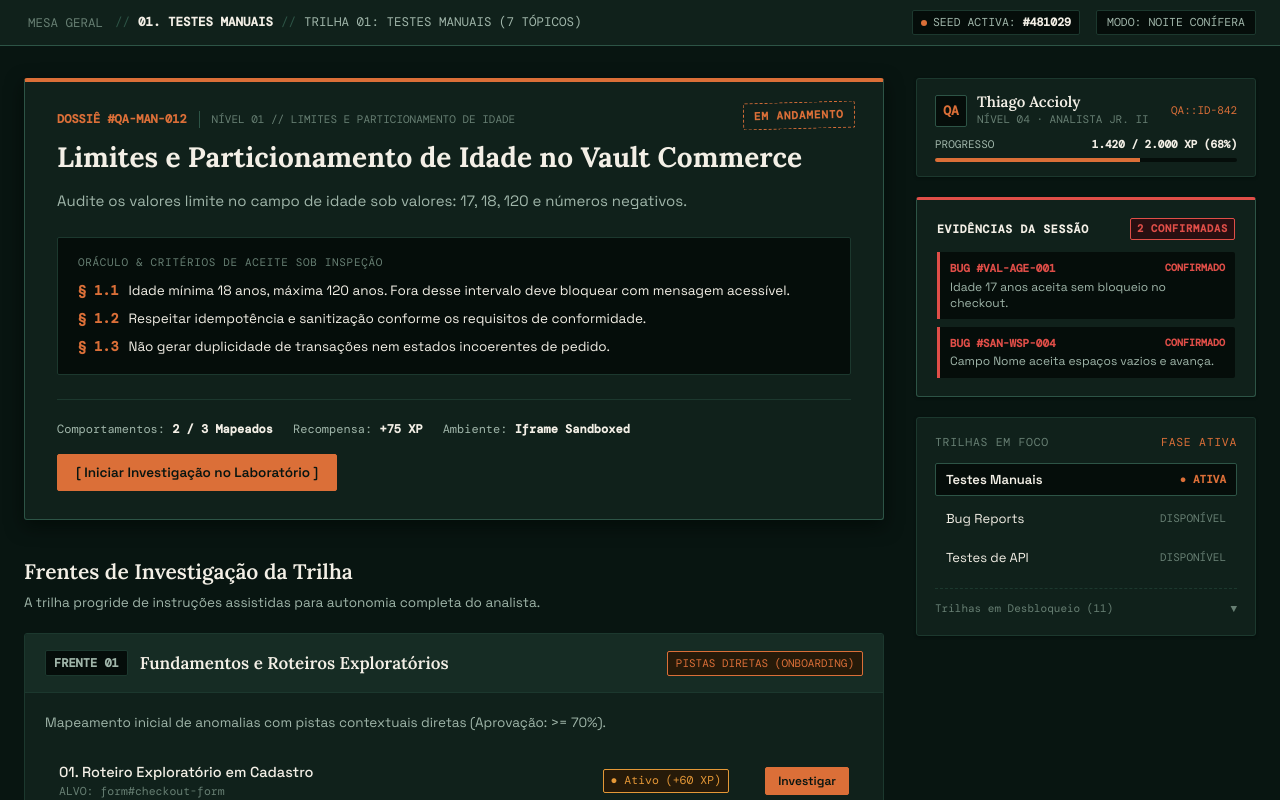
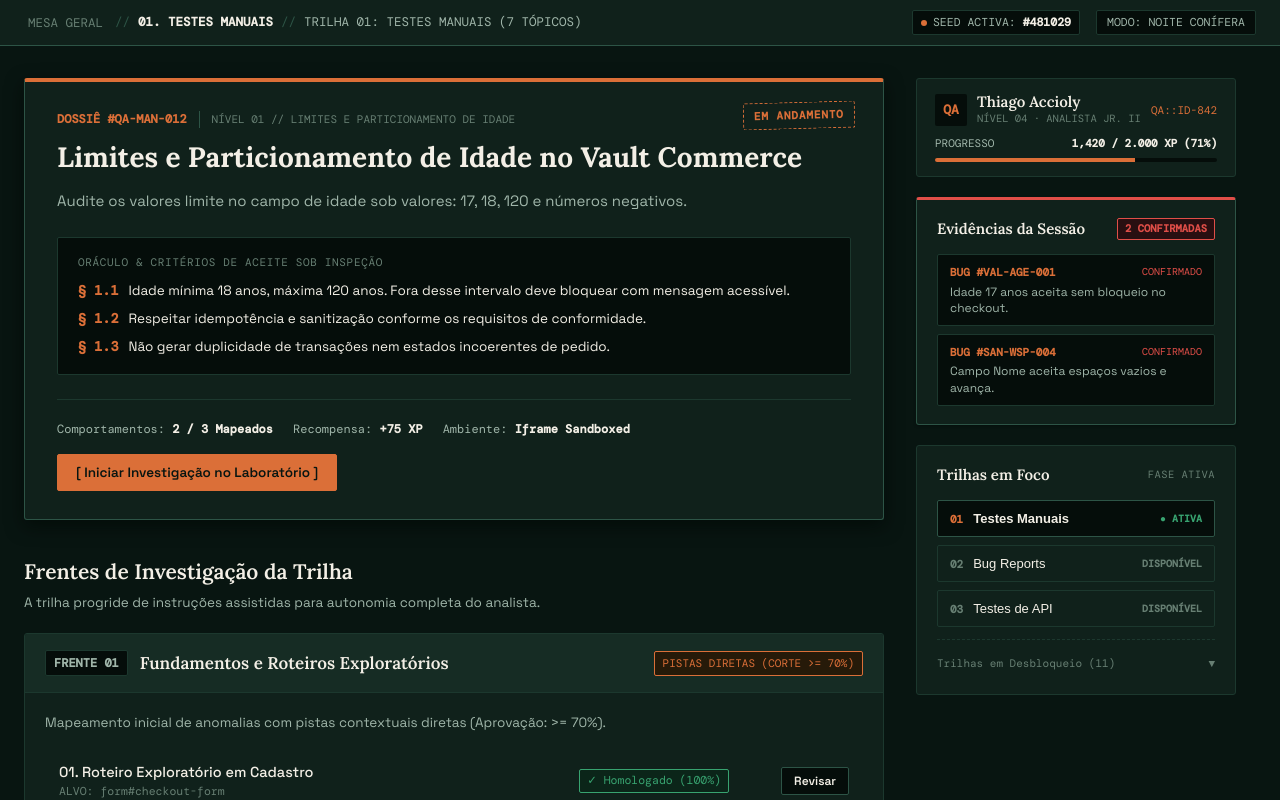
Before and after one commit to Acciolyy/QALearning, a Next.js app in the folder frontend/: page / in a window 1280 px wide. Shown: the top 800 px of the page. Built offline with nearby package versions, Linux system fonts and the light colour scheme; a web font is replaced by a local one.

Commit message:
feat: wire dynamic topic completion, XP increment and live ledger in real Hub desk

```diff
--- a/frontend/src/app/page.tsx
+++ b/frontend/src/app/page.tsx
@@ -75,6 +75,7 @@ export default function InvestigationDeskPage() {
   const [isBriefingOpen, setIsBriefingOpen] = useState<boolean>(false);
 
   // Registro de tópicos completados com seus scores
+  const [xp, setXp] = useState<number>(1420);
   const [completedTopics, setCompletedTopics] = useState<Record<string, number>>({
     'QA-MAN-011': 100
   });
@@ -112,6 +113,7 @@ export default function InvestigationDeskPage() {
 
   const handleTopicCompleted = (topicCode: string, score: number) => {
     setCompletedTopics(prev => ({ ...prev, [topicCode]: score }));
+    setXp(prev => prev + 75);
   };
 
   const currentActiveTopic = selectedTopic || INITIAL_MODULES[0].topics[1];
@@ -158,6 +160,7 @@ export default function InvestigationDeskPage() {
           {/* AS 3 FRENTES DE INVESTIGAÇÃO (7 TÓPICOS) */}
           <ModuleFrentes
             modules={INITIAL_MODULES}
+            completedTopics={completedTopics}
             onOpenBriefing={(topic) => handleOpenTopic(topic)}
           />
         </main>
@@ -167,6 +170,7 @@ export default function InvestigationDeskPage() {
           activeTrackNumber={activeTrack.number}
           onSelectTrack={(track) => setActiveTrack(track)}
           evidences={evidences}
+          xp={xp}
         />
       </div>
 
--- a/frontend/src/components/AnalystSidebar.tsx
+++ b/frontend/src/components/AnalystSidebar.tsx
@@ -8,6 +8,7 @@ interface AnalystSidebarProps {
   activeTrackNumber: number;
   onSelectTrack: (track: Track) => void;
   evidences?: Array<{ code: string; title: string; status: string }>;
+  xp?: number;
 }
 
 export const AnalystSidebar: React.FC<AnalystSidebarProps> = ({
@@ -18,22 +19,29 @@ export const AnalystSidebar: React.FC<AnalystSidebarProps> = ({
     { code: 'VAL-AGE-001', title: 'Idade 17 anos aceita sem bloqueio no checkout.', status: 'CONFIRMADO' },
     { code: 'SAN-WSP-004', title: 'Campo Nome aceita 5 espaços vazios e avança.', status: 'CONFIRMADO' },
   ],
+  xp = 1420,
 }) => {
   const [showLockedTracks, setShowLockedTracks] = useState(false);
 
   // Separação em trilhas ativas/disponíveis vs bloqueadas
   const activeAndNextTracks = tracks.filter(t => t.number <= 3);
   const lockedTracks = tracks.filter(t => t.number > 3);
+  const pct = Math.min(Math.round((xp / 2000) * 100), 100);
 
   return (
-    <aside style={{ display: 'flex', flexDirection: 'column', gap: '20px' }}>
-      {/* IDENTIFICAÇÃO DO ANALISTA COMPACTA */}
+    <aside style={{
+      width: '320px',
+      flexShrink: 0,
+      display: 'flex',
+      flexDirection: 'column',
+      gap: '20px'
+    }}>
+      {/* IDENTIFICAÇÃO DO ANALISTA COMPACTA & PROGRESSO */}
       <div style={{
         backgroundColor: 'var(--bg-surface)',
         border: '1px solid var(--border-subtle)',
         borderRadius: 'var(--radius-sm)',
-        padding: '14px 18px',
-        boxShadow: 'var(--shadow-subtle)'
+        padding: '14px 18px'
       }}>
         <div style={{ display: 'flex', justifyContent: 'space-between', alignItems: 'center', marginBottom: '8px' }}>
           <div style={{ display: 'flex', alignItems: 'center', gap: '10px' }}>
@@ -42,22 +50,22 @@ export const AnalystSidebar: React.FC<AnalystSidebarProps> = ({
               height: '32px',
               borderRadius: 'var(--radius-xs)',
               backgroundColor: 'var(--bg-surface-sunken)',
-              border: '1px solid var(--border-strong)',
+              border: '1px solid var(--copper-border)',
               display: 'flex',
               alignItems: 'center',
               justifyContent: 'center',
               fontFamily: 'var(--font-mono)',
               fontWeight: 700,
-              fontSize: '13px',
-              color: 'var(--copper-signature)'
+              color: 'var(--copper-signature)',
+              fontSize: '13px'
             }}>
               QA
             </div>
             <div>
-              <div style={{ fontFamily: 'var(--font-display)', fontSize: '15px', fontWeight: 600, color: 'var(--text-primary)', lineHeight: 1.2 }}>
+              <div style={{ fontFamily: 'var(--font-display)', fontWeight: 600, fontSize: '15px', color: 'var(--text-primary)', lineHeight: 1.2 }}>
                 Thiago Accioly
               </div>
-              <div style={{ fontSize: '11px', color: 'var(--text-muted)', fontFamily: 'var(--font-mono)' }}>
+              <div style={{ fontFamily: 'var(--font-mono)', fontSize: '10.5px', color: 'var(--text-muted)' }}>
                 NÍVEL 04 · ANALISTA JR. II
               </div>
             </div>
@@ -69,10 +77,10 @@ export const AnalystSidebar: React.FC<AnalystSidebarProps> = ({
 
         <div style={{ display: 'flex', justifyContent: 'space-between', alignItems: 'center', fontFamily: 'var(--font-mono)', fontSize: '11px', color: 'var(--text-secondary)' }}>
           <span>PROGRESSO</span>
-          <strong style={{ color: 'var(--text-primary)' }}>1.420 / 2.000 XP (68%)</strong>
+          <strong style={{ color: 'var(--text-primary)' }}>{xp.toLocaleString()} / 2.000 XP ({pct}%)</strong>
         </div>
         <div style={{ height: '4px', backgroundColor: 'var(--bg-surface-sunken)', borderRadius: '2px', overflow: 'hidden', marginTop: '6px' }}>
-          <div style={{ width: '68%', height: '100%', backgroundColor: 'var(--copper-signature)' }}></div>
+          <div style={{ width: `${pct}%`, height: '100%', backgroundColor: 'var(--copper-signature)', transition: 'width 0.3s ease' }}></div>
         </div>
       </div>
 
@@ -85,76 +93,76 @@ export const AnalystSidebar: React.FC<AnalystSidebarProps> = ({
         padding: '18px 20px',
         boxShadow: 'var(--shadow-subtle)'
       }}>
-        <div style={{
-          fontFamily: 'var(--font-mono)',
-          fontSize: '11.5px',
-          textTransform: 'uppercase',
-          letterSpacing: '0.06em',
-          color: 'var(--text-muted)',
-          marginBottom: '12px',
-          display: 'flex',
-          justifyContent: 'space-between',
-          alignItems: 'center'
-        }}>
-          <span style={{ fontWeight: 600, color: 'var(--text-primary)' }}>Evidências da Sessão</span>
+        <div style={{ display: 'flex', justifyContent: 'space-between', alignItems: 'center', marginBottom: '14px' }}>
+          <h3 style={{ fontFamily: 'var(--font-display)', fontSize: '15px', fontWeight: 600, color: 'var(--text-primary)', margin: 0 }}>
+            Evidências da Sessão
+          </h3>
           <span style={{
             fontFamily: 'var(--font-mono)',
             fontSize: '10.5px',
             backgroundColor: 'var(--status-bug-bg)',
             color: 'var(--status-bug)',
-            border: '1px solid var(--status-bug)',
-            padding: '2px 6px',
+            padding: '2px 7px',
             borderRadius: 'var(--radius-xs)',
-            fontWeight: 600
+            fontWeight: 700,
+            border: '1px solid var(--status-bug)'
           }}>
             {evidences.length} CONFIRMADAS
           </span>
         </div>
 
         <div style={{ display: 'flex', flexDirection: 'column', gap: '8px' }}>
-          {evidences.map((evi, idx) => (
-            <div key={idx} style={{
+          {evidences.length === 0 ? (
+            <div style={{ fontSize: '12px', color: 'var(--text-muted)', fontStyle: 'italic', padding: '10px 0' }}>
+              Nenhum bug reportado nesta sessão ainda.
+            </div>
+          ) : (
+            evidences.map((evi) => (
+              <div
+                key={evi.code}
+                style={{
+                  padding: '9px 12px',
                   backgroundColor: 'var(--bg-surface-sunken)',
-              borderLeft: '3px solid var(--status-bug)',
-              padding: '8px 10px',
-              borderRadius: '0 var(--radius-xs) var(--radius-xs) 0',
-              fontSize: '12px'
-            }}>
-              <div style={{ fontFamily: 'var(--font-mono)', fontSize: '11px', fontWeight: 600, color: 'var(--status-bug)', display: 'flex', justifyContent: 'space-between' }}>
-                <span>BUG #{evi.code}</span>
-                <span style={{ fontSize: '10px' }}>{evi.status}</span>
+                  border: '1px solid var(--border-subtle)',
+                  borderRadius: 'var(--radius-xs)',
+                  fontSize: '12.5px'
+                }}
+              >
+                <div style={{ display: 'flex', justifyContent: 'space-between', marginBottom: '3px' }}>
+                  <span style={{ fontFamily: 'var(--font-mono)', fontWeight: 700, fontSize: '11px', color: 'var(--copper-signature)' }}>
+                    BUG #{evi.code}
+                  </span>
+                  <span style={{ fontFamily: 'var(--font-mono)', fontSize: '10px', color: 'var(--status-bug)' }}>
+                    CONFIRMADO
+                  </span>
                 </div>
-              <div style={{ color: 'var(--text-secondary)', marginTop: '2px', lineHeight: 1.35 }}>
+                <div style={{ color: 'var(--text-secondary)', fontSize: '12px', lineHeight: 1.35 }}>
                   {evi.title}
                 </div>
               </div>
-          ))}
+            ))
+          )}
         </div>
       </div>
 
-      {/* RADAR DE TRILHAS — DISCRETO E PROGRESSIVO */}
+      {/* RADAR DE TRILHAS: PROGRESSIVO E ERGONÔMICO */}
       <div style={{
         backgroundColor: 'var(--bg-surface)',
         border: '1px solid var(--border-subtle)',
         borderRadius: 'var(--radius-sm)',
-        padding: '16px 18px',
-        boxShadow: 'var(--shadow-subtle)'
+        padding: '18px 20px'
       }}>
-        <div style={{
-          fontFamily: 'var(--font-mono)',
-          fontSize: '11.5px',
-          textTransform: 'uppercase',
-          letterSpacing: '0.06em',
-          color: 'var(--text-muted)',
-          marginBottom: '12px',
-          display: 'flex',
-          justifyContent: 'space-between'
-        }}>
-          <span>Trilhas em Foco</span>
-          <span style={{ color: 'var(--copper-signature)' }}>FASE ATIVA</span>
+        <div style={{ display: 'flex', justifyContent: 'space-between', alignItems: 'center', marginBottom: '14px' }}>
+          <h3 style={{ fontFamily: 'var(--font-display)', fontSize: '15px', fontWeight: 600, color: 'var(--text-primary)', margin: 0 }}>
+            Trilhas em Foco
+          </h3>
+          <span style={{ fontFamily: 'var(--font-mono)', fontSize: '10.5px', color: 'var(--text-muted)', letterSpacing: '0.04em' }}>
+            FASE ATIVA
+          </span>
         </div>
 
-        <div style={{ display: 'flex', flexDirection: 'column', gap: '6px' }}>
+        {/* TRILHAS DISPONÍVEIS AGORA */}
+        <div style={{ display: 'flex', flexDirection: 'column', gap: '8px', marginBottom: '12px' }}>
           {activeAndNextTracks.map((track) => {
             const isActive = track.number === activeTrackNumber;
             return (
@@ -166,35 +174,47 @@ export const AnalystSidebar: React.FC<AnalystSidebarProps> = ({
                   display: 'flex',
                   justifyContent: 'space-between',
                   alignItems: 'center',
-                  padding: '7px 10px',
+                  padding: '10px 12px',
+                  backgroundColor: isActive ? 'var(--bg-surface-sunken)' : 'transparent',
+                  border: isActive ? '1px solid var(--border-strong)' : '1px solid var(--border-subtle)',
                   borderRadius: 'var(--radius-xs)',
-                  border: isActive ? '1px solid var(--border-strong)' : '1px solid transparent',
-                  backgroundColor: isActive ? 'var(--bg-surface-sunken)' : 'transparent',
                   color: 'var(--text-primary)',
-                  fontSize: '13px',
+                  textAlign: 'left',
                   cursor: 'pointer',
-                  textAlign: 'left',
-                  fontFamily: 'var(--font-sans)',
-                  fontWeight: isActive ? 600 : 400
+                  transition: 'background-color 0.15s ease'
                 }}
               >
-                <span>{track.name}</span>
+                <div style={{ display: 'flex', alignItems: 'center', gap: '10px' }}>
                   <span style={{
                     fontFamily: 'var(--font-mono)',
                     fontSize: '11px',
+                    fontWeight: 700,
                     color: isActive ? 'var(--copper-signature)' : 'var(--text-muted)'
+                  }}>
+                    {track.number.toString().padStart(2, '0')}
+                  </span>
+                  <span style={{ fontSize: '13px', fontWeight: isActive ? 600 : 400 }}>
+                    {track.name}
+                  </span>
+                </div>
+                <span style={{
+                  fontFamily: 'var(--font-mono)',
+                  fontSize: '10px',
+                  color: isActive ? 'var(--status-pass)' : 'var(--text-muted)',
+                  fontWeight: 600
                 }}>
                   {isActive ? '● ATIVA' : 'DISPONÍVEL'}
                 </span>
               </button>
             );
           })}
+        </div>
 
-          {/* Seção discreta de trilhas em desbloqueio */}
-          <div style={{ marginTop: '8px', borderTop: '1px dashed var(--border-subtle)', paddingTop: '8px' }}>
+        {/* ACCORDION DISCRETO PARA TRILHAS BLOQUEADAS */}
+        <div style={{ borderTop: '1px dashed var(--border-subtle)', paddingTop: '10px' }}>
           <button
             type="button"
-              onClick={() => setShowLockedTracks(prev => !prev)}
+            onClick={() => setShowLockedTracks(!showLockedTracks)}
             style={{
               width: '100%',
               display: 'flex',
@@ -202,11 +222,12 @@ export const AnalystSidebar: React.FC<AnalystSidebarProps> = ({
               alignItems: 'center',
               background: 'none',
               border: 'none',
-                color: 'var(--text-muted)',
+              padding: '6px 0',
               fontFamily: 'var(--font-mono)',
               fontSize: '11px',
+              color: 'var(--text-muted)',
               cursor: 'pointer',
-                padding: '4px 0'
+              textAlign: 'left'
             }}
           >
             <span>Trilhas em Desbloqueio ({lockedTracks.length})</span>
@@ -214,24 +235,28 @@ export const AnalystSidebar: React.FC<AnalystSidebarProps> = ({
           </button>
 
           {showLockedTracks && (
-              <div style={{ display: 'flex', flexDirection: 'column', gap: '4px', marginTop: '6px' }}>
-                {lockedTracks.map(track => (
-                  <div key={track.id} style={{
-                    display: 'flex',
-                    justifyContent: 'space-between',
+            <div style={{ display: 'flex', flexDirection: 'column', gap: '4px', marginTop: '8px' }}>
+              {lockedTracks.map((t) => (
+                <div
+                  key={t.id}
+                  style={{
+                    padding: '6px 8px',
                     fontSize: '12px',
                     color: 'var(--text-muted)',
-                    padding: '4px 6px'
-                  }}>
-                    <span>{track.name}</span>
-                    <span style={{ fontFamily: 'var(--font-mono)', fontSize: '10px' }}>BLOQUEADA</span>
+                    display: 'flex',
+                    alignItems: 'center',
+                    gap: '8px',
+                    opacity: 0.6
+                  }}
+                >
+                  <span style={{ fontFamily: 'var(--font-mono)', fontSize: '10px' }}>🔒</span>
+                  <span>{t.name}</span>
                 </div>
               ))}
             </div>
           )}
         </div>
       </div>
-      </div>
     </aside>
   );
 };
--- a/frontend/src/components/ModuleFrentes.tsx
+++ b/frontend/src/components/ModuleFrentes.tsx
@@ -5,11 +5,13 @@ import { Module, Topic } from '../types/curriculum';
 
 interface ModuleFrentesProps {
   modules: Module[];
+  completedTopics?: Record<string, number>;
   onOpenBriefing: (topic: Topic) => void;
 }
 
 export const ModuleFrentes: React.FC<ModuleFrentesProps> = ({
   modules,
+  completedTopics = {},
   onOpenBriefing,
 }) => {
   const [openFrenteId, setOpenFrenteId] = useState<number>(modules[0]?.id || 1);
@@ -21,11 +23,11 @@ export const ModuleFrentes: React.FC<ModuleFrentesProps> = ({
   const getGuidanceLabel = (level: string) => {
     switch (level) {
       case 'direct':
-        return { text: 'PISTAS DIRETAS (ONBOARDING)', style: { color: 'var(--copper-signature)', borderColor: 'var(--copper-signature)', backgroundColor: 'var(--status-investigating-bg)' } };
+        return { text: 'PISTAS DIRETAS (CORTE >= 70%)', style: { color: 'var(--copper-signature)', borderColor: 'var(--copper-signature)', backgroundColor: 'var(--status-investigating-bg)' } };
       case 'subtle':
-        return { text: 'PISTAS SUTIS (INTERMEDIÁRIO)', style: { color: 'var(--text-muted)', borderColor: 'var(--border-subtle)', backgroundColor: 'var(--bg-surface-sunken)' } };
+        return { text: 'PISTAS SUTIS (CORTE >= 85%)', style: { color: 'var(--copper-signature)', borderColor: 'var(--border-subtle)', backgroundColor: 'var(--bg-surface-sunken)' } };
       default:
-        return { text: 'SEM PISTAS (AUTONOMIA REAL)', style: { color: 'var(--status-bug)', borderColor: 'var(--status-bug)', backgroundColor: 'var(--status-bug-bg)' } };
+        return { text: 'SEM PISTAS (AUTONOMIA REAL · CORTE 100%)', style: { color: 'var(--status-bug)', borderColor: 'var(--status-bug)', backgroundColor: 'var(--status-bug-bg)' } };
     }
   };
 
@@ -100,7 +102,11 @@ export const ModuleFrentes: React.FC<ModuleFrentesProps> = ({
 
                   <table style={{ width: '100%', borderCollapse: 'collapse' }}>
                     <tbody>
-                      {mod.topics.map((topic, idx) => (
+                      {mod.topics.map((topic, idx) => {
+                        const isCompleted = completedTopics && topic.code in completedTopics;
+                        const score = isCompleted ? completedTopics[topic.code] : null;
+
+                        return (
                           <tr key={topic.id} style={{ borderBottom: idx === mod.topics.length - 1 ? 'none' : '1px solid var(--border-subtle)' }}>
                             <td style={{ padding: '12px 14px' }}>
                               <div style={{ fontWeight: 500, color: 'var(--text-primary)' }}>
@@ -111,6 +117,21 @@ export const ModuleFrentes: React.FC<ModuleFrentesProps> = ({
                               </div>
                             </td>
                             <td style={{ padding: '12px 14px', textAlign: 'right' }}>
+                              {isCompleted ? (
+                                <span style={{
+                                  display: 'inline-flex',
+                                  alignItems: 'center',
+                                  fontFamily: 'var(--font-mono)',
+                                  fontSize: '11.5px',
+                                  padding: '2px 7px',
+                                  borderRadius: 'var(--radius-xs)',
+                                  backgroundColor: 'var(--status-pass-bg)',
+                                  color: 'var(--status-pass)',
+                                  border: '1px solid var(--status-pass)'
+                                }}>
+                                  ✓ Homologado ({score}%)
+                                </span>
+                              ) : (
                                 <span style={{
                                   display: 'inline-flex',
                                   alignItems: 'center',
@@ -124,15 +145,16 @@ export const ModuleFrentes: React.FC<ModuleFrentesProps> = ({
                                 }}>
                                   ● Ativo (+{topic.xp_reward} XP)
                                 </span>
+                              )}
                             </td>
                             <td style={{ padding: '12px 14px', textAlign: 'right', width: '120px' }}>
                               <button
                                 type="button"
                                 onClick={() => onOpenBriefing(topic)}
                                 style={{
-                                backgroundColor: 'var(--accent-command)',
-                                color: 'var(--accent-command-contrast)',
-                                border: '1px solid var(--accent-command)',
+                                  backgroundColor: isCompleted ? 'var(--bg-surface-sunken)' : 'var(--accent-command)',
+                                  color: isCompleted ? 'var(--text-primary)' : 'var(--accent-command-contrast)',
+                                  border: isCompleted ? '1px solid var(--border-strong)' : '1px solid var(--accent-command)',
                                   fontFamily: 'var(--font-sans)',
                                   fontSize: '12px',
                                   fontWeight: 600,
@@ -141,11 +163,12 @@ export const ModuleFrentes: React.FC<ModuleFrentesProps> = ({
                                   cursor: 'pointer'
                                 }}
                               >
-                              Investigar
+                                {isCompleted ? 'Revisar' : 'Investigar'}
                               </button>
                             </td>
                           </tr>
-                      ))}
+                        );
+                      })}
                     </tbody>
                   </table>
                 </div>
```
Also changed, not shown: 1 other file (tests, documents, lock files or other folders). Lines whose indentation alone changed are shown as unchanged.
